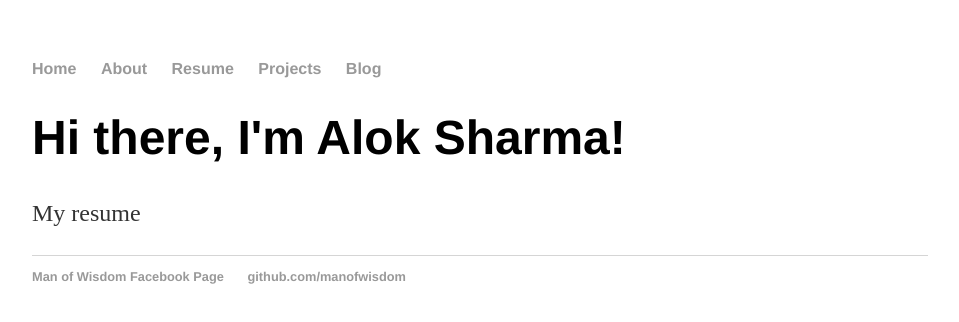
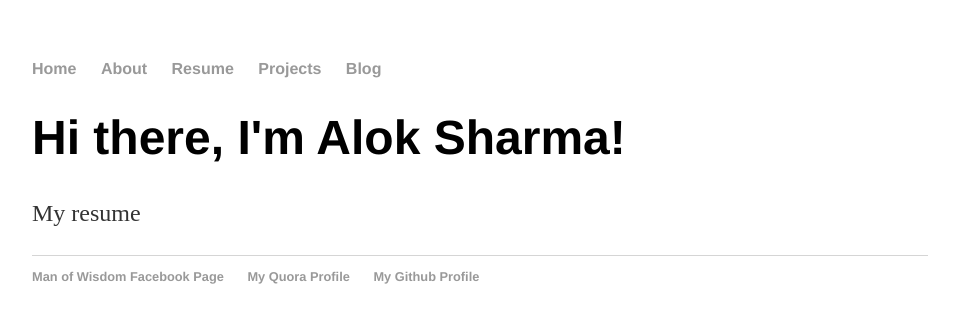
Before and after one commit to manofwisdom/manofwisdom.github.io, a plain HTML site: page cv/index.html in a window 1280 px wide. Shown: the whole page, without its empty margins (160-1119 px from the left). Drawn offline with Linux system fonts and the light colour scheme.

Commit message:
Update index.html

```diff
--- a/cv/index.html
+++ b/cv/index.html
@@ -25,8 +25,8 @@
 		<footer>
     		<ul>
         		<li><a href="https://facebook.com/ManofWisdoms">Man of Wisdom Facebook Page</a></li>
-        		<li><a href="https://quora.com/Alok-Sharma-68>My Quora Profile</a></li>
-        		<li><a href="https://github.com/hankquinlan">github.com/manofwisdom</a></li>
+        		<li><a href="https://www.quora.com/profile/Alok-Sharma-68">My Quora Profile</a></li>
+        		<li><a href="https://github.com/manofwisdom">My Github Profile</a></li>
 			</ul>
 		</footer>
 	</body>
```
